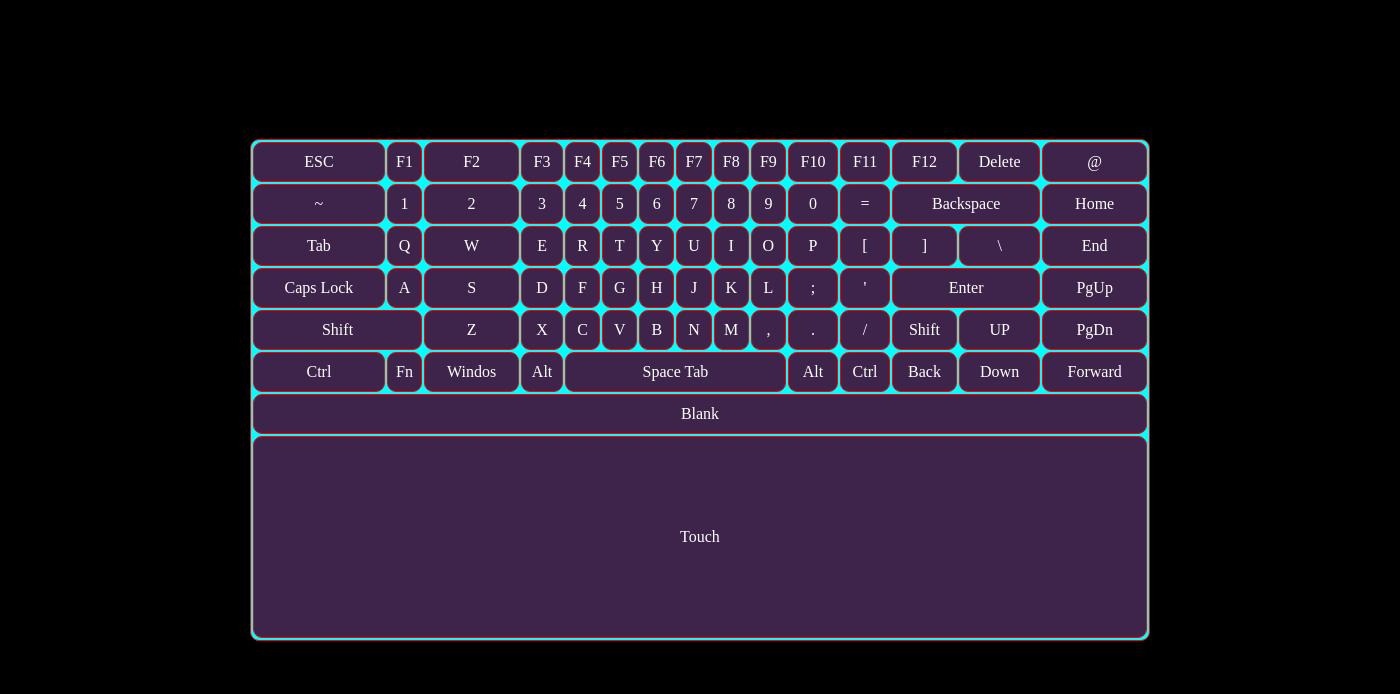
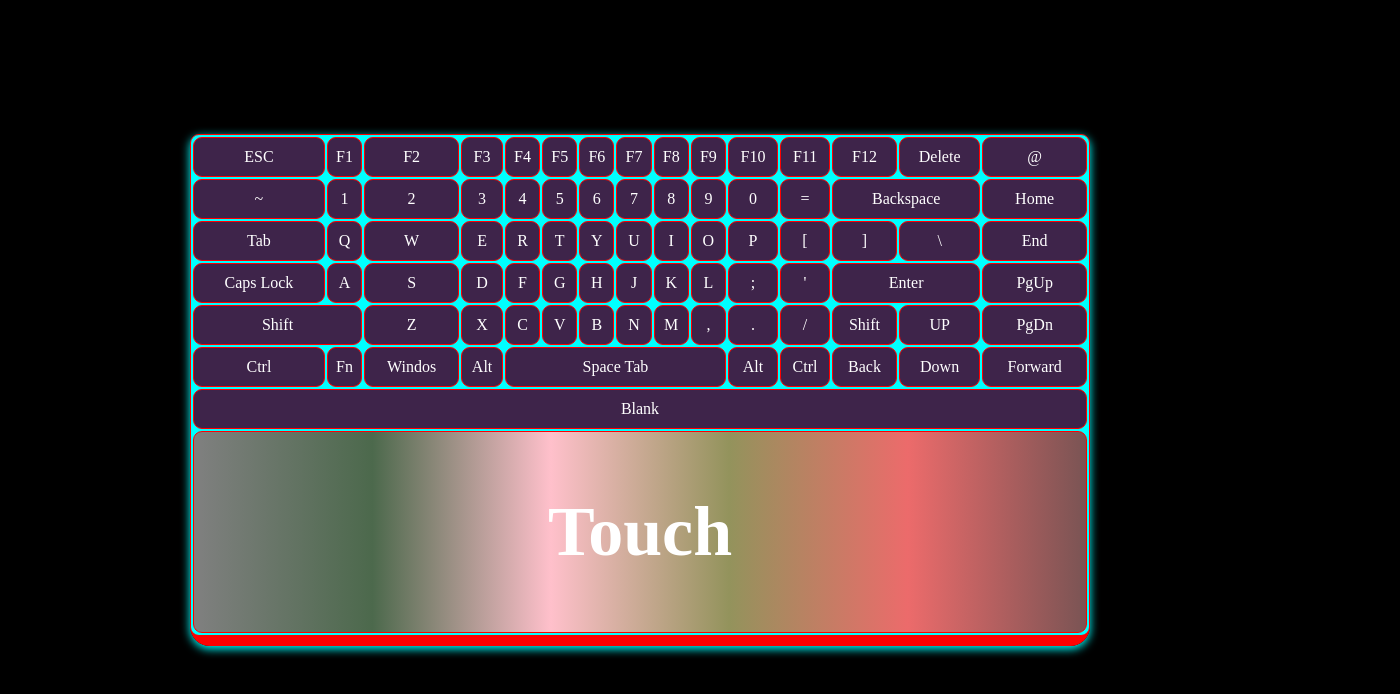
Before and after one commit to 09mujahidul/keyboard, a plain HTML site: page index.html in a window 1280 px wide. Shown: the whole page, 1400 px wide, since content can reach past the window. Drawn offline with Linux system fonts and the light colour scheme.

Commit message:
colorupdate commit

```diff
--- a/style.css
+++ b/style.css
@@ -6,6 +6,9 @@
 body{
     background-color: black;
     color: white;
+    display: flex;
+    align-items: center;
+    justify-content: center;
 
 }
 table,tr,td{
@@ -28,10 +31,20 @@ section{
    justify-content: center;
    align-items: center;
 }
+.keyboard{
+    border-bottom: 10px solid red;
+    box-shadow: 0px 3px 10px rgb(0, 255, 255);
+    border-bottom-left-radius: 20px;
+    border-bottom-right-radius: 20px;
+    border-top-left-radius: 10px;
+    border-top-right-radius: 10px;
+}
 #touch{
     height: 200px;
     width: 250px;
-
+    font-size: 70px;
+    font-weight: bold;
+    background: linear-gradient(to left, rgb(122, 84, 84),rgb(236, 107, 107),rgb(147, 147, 92),pink,rgb(76, 105, 76),grey);
 }
 tr{
     height: 40px;
```
